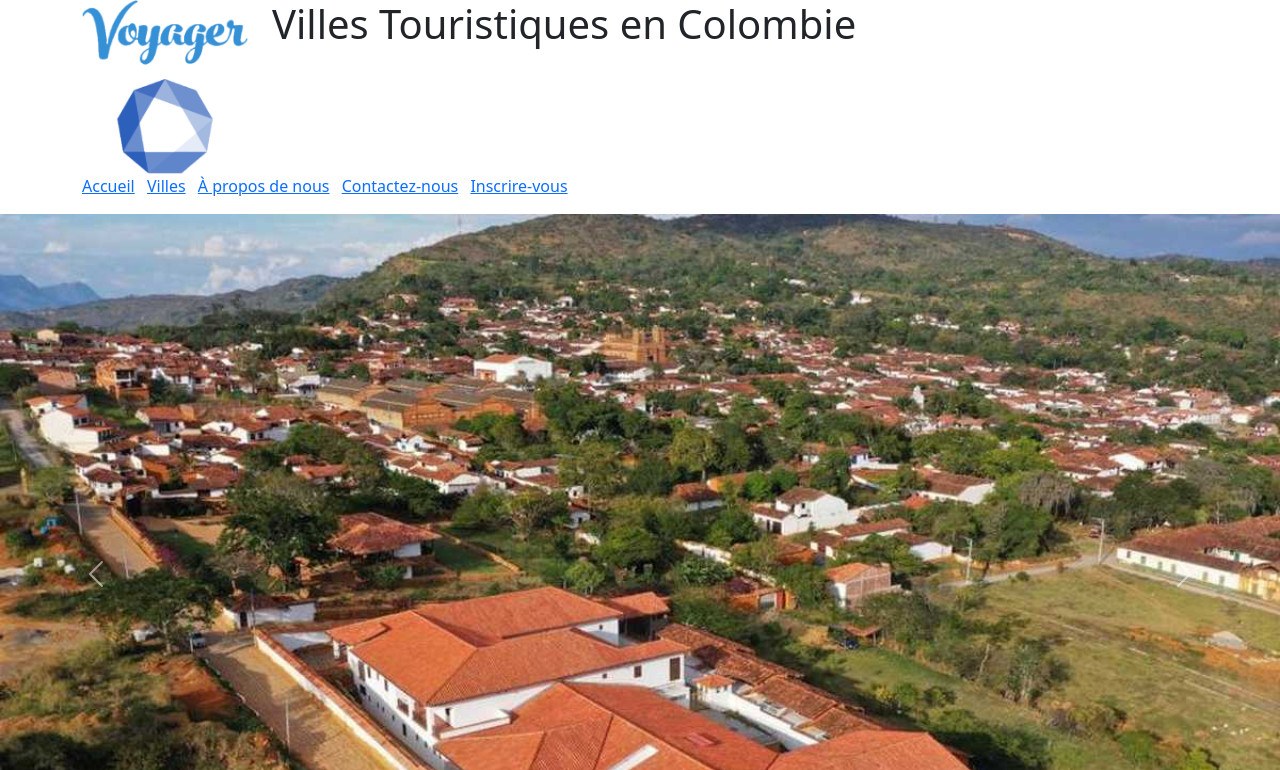
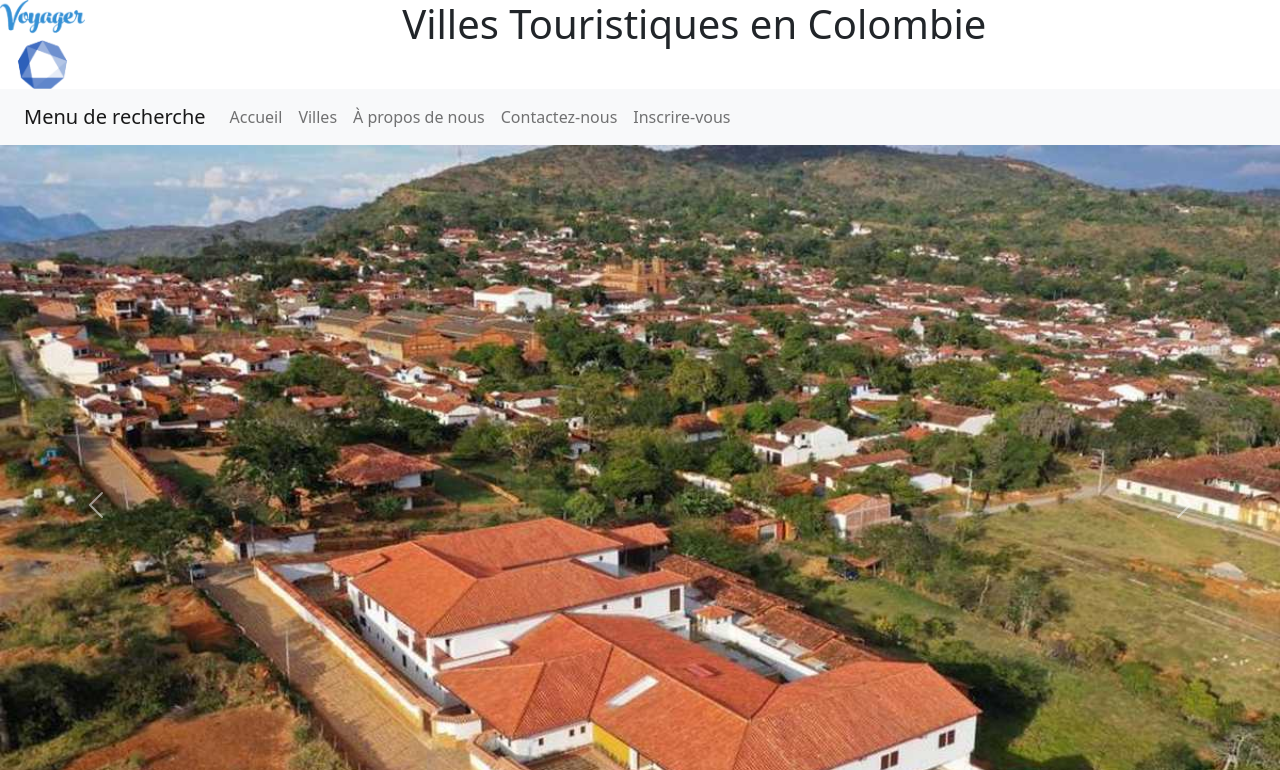
Before and after one commit to EstebanG93/bootstrap_1, a plain HTML site: page index.html in a window 1280 px wide. Shown: the top 770 px of the page. Drawn offline with Linux system fonts and the light colour scheme.

Commit message:
Footer, herader, icon y nav listos en index

```diff
--- a/index.html
+++ b/index.html
@@ -12,25 +12,43 @@
     <!-- <link rel="stylesheet" href="css/style.css"> -->
 </head>
 <body>
-    <div class="container">
+    <div class="container.fluit">
         <div class="row">
-            <div class="col-md-2">
+            <div class="col-sm-3 col-lg-1">
                 <img src="assets/img/icon.png" class="img-fluid" alt="voyager_Icon">
             </div>
-            <div class="col-md-10">
+            <div class="col-sm-9 col-lg-11">
                 <header>
-                    <h1>Villes Touristiques en Colombie</h1>
+                    <h1 class="text-center">Villes Touristiques en Colombie</h1>
                 </header>
             </div>
-            <div class="col-md-10">
-                <nav>
-                    <ul class="list-inline">
-                        <li class="list-inline-item"><a href="index.html">Accueil</a></li>
-                        <li class="list-inline-item"><a href="pages/villes.html">Villes</a></li>
-                        <li class="list-inline-item"><a href="pages/a_propos.html">À propos de nous</a></li>
-                        <li class="list-inline-item"><a href="pages/contactez.html">Contactez-nous</a></li>
-                        <li class="list-inline-item"><a href="pages/inscrire.html">Inscrire-vous</a></li>
-                    </ul>
+            <div class="col-12">
+                <nav class="navbar navbar-expand-lg navbar-light bg-light">
+                    <div class="container-fluid">
+                        <a class="navbar-brand" href="#">Menu de recherche</a>
+                        <button class="navbar-toggler" type="button" data-bs-toggle="collapse" data-bs-target="#navbarNav" aria-controls="navbarNav" aria-expanded="false" aria-label="Toggle navigation">
+                            <span class="navbar-toggler-icon"></span>
+                        </button>
+                        <div class="collapse navbar-collapse" id="navbarNav">
+                            <ul class="navbar-nav">
+                                <li class="nav-item">
+                                    <a class="nav-link" aria-current="page" href="index.html">Accueil</a>
+                                </li>
+                                <li class="nav-item">
+                                    <a class="nav-link" aria-current="page" href="pages/villes.html">Villes</a>
+                                </li>
+                                <li class="nav-item">
+                                    <a class="nav-link" aria-current="page" href="pages/a_propos.html">À propos de nous</a>
+                                </li>
+                                <li class="nav-item">
+                                    <a class="nav-link" aria-current="page" href="pages/contactez.html">Contactez-nous</a>
+                                </li>
+                                <li class="nav-item">
+                                    <a class="nav-link" aria-current="page" href="pages/inscrire.html">Inscrire-vous</a>
+                                </li>
+                            </ul>
+                        </div>
+                    </div>
                 </nav>
             </div>
         </div>
@@ -134,13 +152,13 @@
             </table>
         </section>
     </div>
-    <div>
-        <footer>
-            <img src="assets/img/icon.png" alt="voyager_icon">
-            <img src="assets/img/instagram.gif" alt="ig">
-            <img src="assets/img/linkedin.gif" alt="linkedin">
-            <img src="assets/img/facebook.gif" alt="fb">
-            <img src="assets/img/whatsapp.gif" alt="wa">
+    <div class="text-center">
+        <footer class="row">
+            <img src="assets/img/icon.png" class="col-sm-1" alt="voyager_icon">
+            <img src="assets/img/instagram.gif" class="col-sm-1" alt="ig">
+            <img src="assets/img/linkedin.gif" class="col-sm-1" alt="linkedin">
+            <img src="assets/img/facebook.gif" class="col-sm-1" alt="fb">
+            <img src="assets/img/whatsapp.gif" class="col-sm-1" alt="wa">
         </footer>
     </div>
     <!-- Javascript local -->
```
